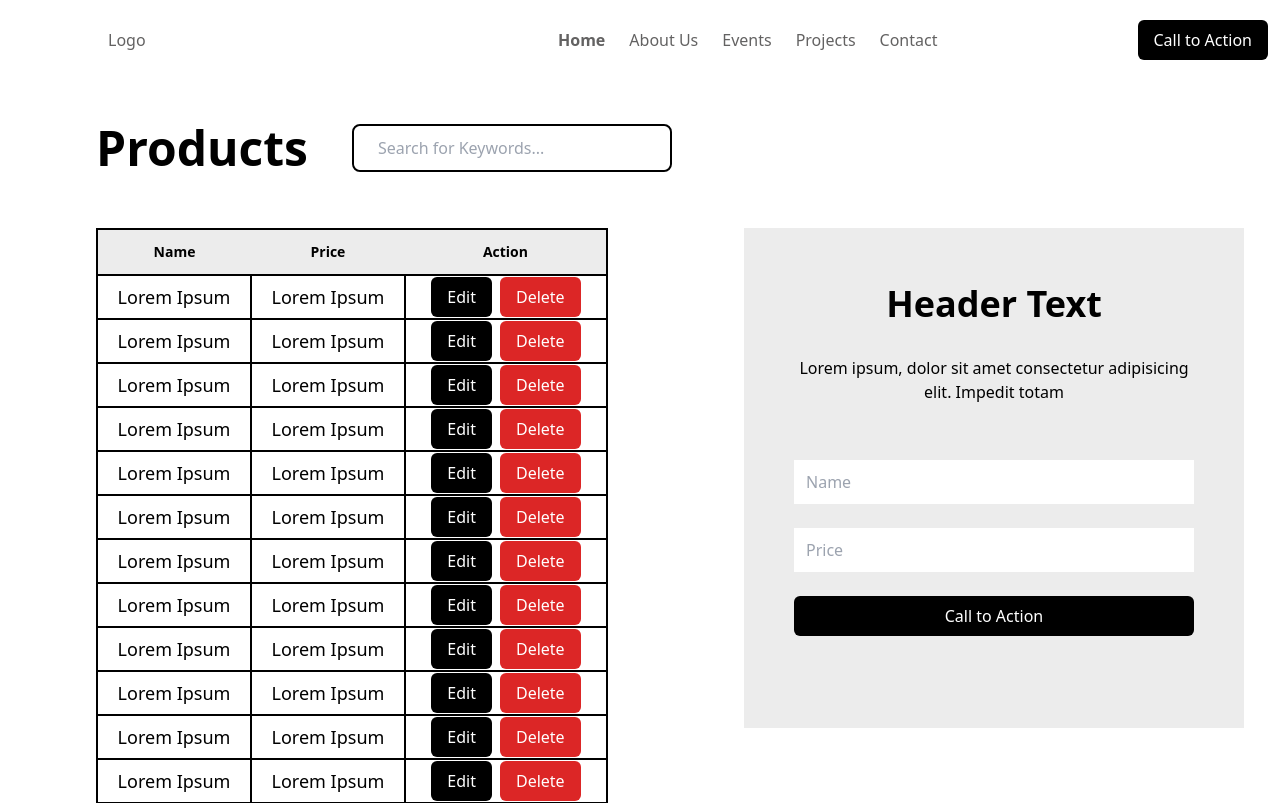
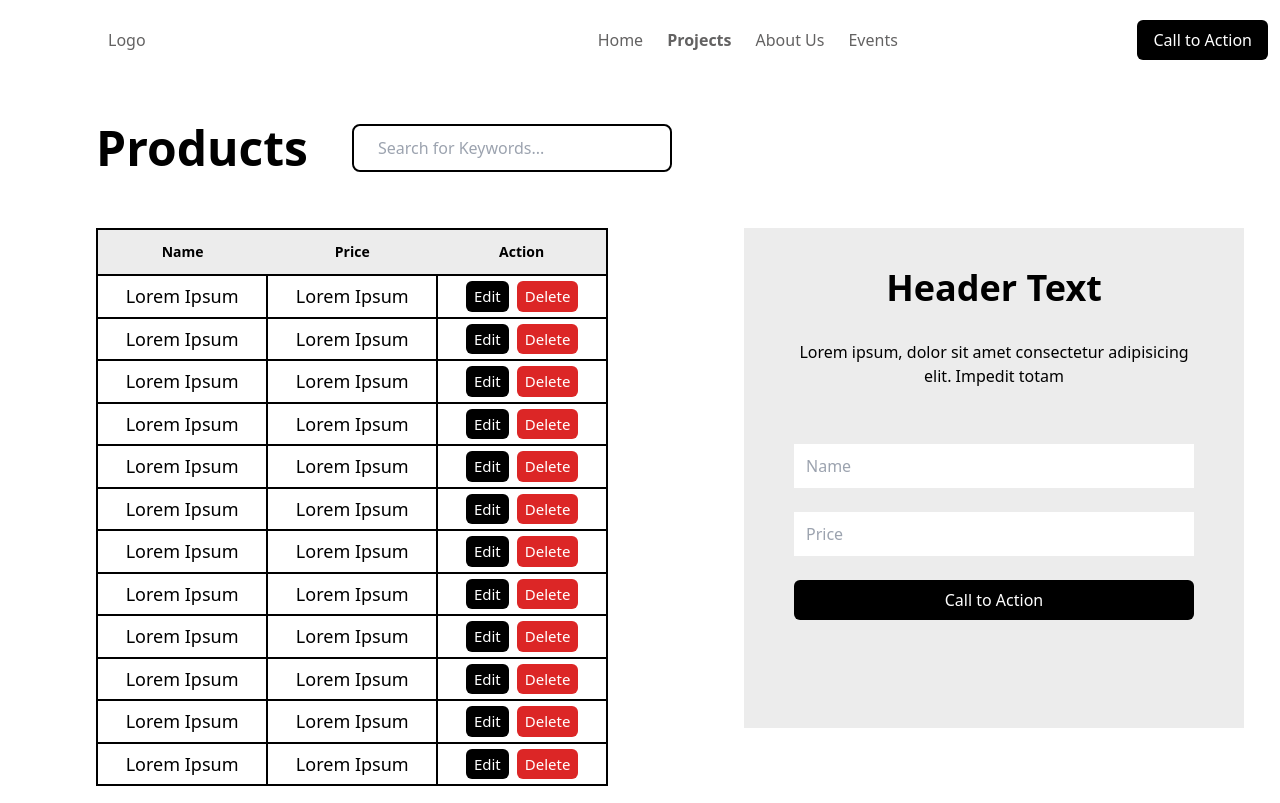
Before and after one commit to daveeedu/crud-test, a React (Create React App) app: page /produt in a window 1280 px wide. Shown: the top 803 px of the page. Built offline with nearby package versions, Linux system fonts and the light colour scheme.

Commit message:
update UI

```diff
--- a/src/components/Button.jsx
+++ b/src/components/Button.jsx
@@ -10,7 +10,7 @@ const withWrapperClass = (WrappedComponent) => {
   };
 };
 
-const Button = ({ value, onClick, children }) => {
+const Button = ({ value, onClick }) => {
   return (
     <button onClick={onClick}>
       {value}
--- a/src/components/InputOne.jsx
+++ b/src/components/InputOne.jsx
@@ -1,4 +1,4 @@
-import React, { useState } from "react";
+import React from "react";
 
 const Input = ({
 	id,
--- a/src/components/TableComp.jsx
+++ b/src/components/TableComp.jsx
@@ -71,12 +71,12 @@ export default function Table({ data, handleDelete, handleEdit }) {
                       <WrappedButton
                         value="Save"
                         onClick={() => handleSaveClick(index)}
-                        wrapperClass="bg-black py-2 text-[var(--c-white-2)] rounded-md px-4 text-center mb-5 md:mb-0 mr-2"
+                        wrapperClass="bg-black py-1 text-[var(--c-white-2)] rounded-md px-2 text-center my-1 md:mb-0 mr-2 text-[15px]"
                       />
                       <WrappedButton
                         value="Cancel"
                         onClick={() => handleCancelClick(index)}
-                        wrapperClass="bg-var(--c-white-2) py-2 px-4 text-black rounded-md border-2 border-black text-center"
+                        wrapperClass="bg-var(--c-white-2) py-1 px-2 text-black rounded-md border-2 border-black text-center text-[13px]"
                       />
                     </>
                   )}
@@ -90,12 +90,12 @@ export default function Table({ data, handleDelete, handleEdit }) {
                             [index]: { ...row },
                           }))
                         }
-                        wrapperClass="bg-black py-2 text-[var(--c-white-2)] rounded-md px-4 text-center mb-5 md:mb-0 mr-2"
+                        wrapperClass="bg-black py-1 text-[var(--c-white-2)] rounded-md px-2 text-center my-1  mr-2 text-[15px]"
                       />
                       <WrappedButton
                         value="Delete"
                         onClick={() => handleDelete(index)}
-                        wrapperClass="bg-red-600 py-2 px-4 text-[var(--c-white-2)] rounded-md text-center"
+                        wrapperClass="bg-red-600 py-1 px-2 text-[var(--c-white-2)] rounded-md text-center my-1 text-[15px]"
                       />
                     </>
                   )}
--- a/src/layout/HomeLayout.jsx
+++ b/src/layout/HomeLayout.jsx
@@ -1,26 +1,33 @@
-import React, { useState } from "react";
+import React, { useState, useEffect } from "react";
 import { Link } from "react-router-dom";
 import { AiOutlineMenu, AiOutlineClose } from "react-icons/ai";
 import config from "../utils/config";
 import WrappedButton from "../components/Button";
+import { useLocation } from 'react-router-dom';
 
 const { routes } = config;
 
 const tabs = [
   { name: "Home", link: routes.home, index: 0 },
-  { name: "About Us", link: "", index: 1 },
-  { name: "Events", link: "", index: 2 },
-  { name: "Projects", link: routes.product, index: 3 },
-  { name: "Contact", link: "", index: 4 },
+  { name: "Projects", link: routes.product, index: 1 },
+  { name: "About Us", link: "", index: 2 },
+  { name: "Events", link: "", index: 3 },
+
 ];
 
 const HomeLayout = ({ children }) => {
   const [showMenu, setShowMenu] = useState(false);
   const [activeTab, setActiveTab] = useState(0);
+  const location = useLocation();
 
   const handleToggleMenu = (toggle) => {
     setShowMenu(toggle !== undefined ? toggle : !showMenu);
   };
+
+  useEffect(() => {
+    const currentTab = tabs.find((tab) => tab.link === location.pathname);
+    setActiveTab(currentTab?.index || 0);
+  }, [location.pathname]);
 
   const handleTabClick = (index) => {
     setActiveTab(index);
--- a/src/pages/products/Index.jsx
+++ b/src/pages/products/Index.jsx
@@ -43,8 +43,8 @@ const ProductsPage = () => {
               handleEdit: handleEdit
             }}
           />
-          <div className='md:w-[500px] w-[95%] m-auto h-[500px] bg-[var(--cc-grey-1)] md:mt-14'>
-            <h1 className='text-center mt-14 mb-8 font-bold text-4xl'>Header Text</h1>
+          <form className='md:w-[500px] w-[95%] m-auto h-[500px] bg-[var(--cc-grey-1)] mt-14'>
+            <h1 className='text-center pt-10 mb-8 font-bold text-4xl'>Header Text</h1>
             <p className='text-center mb-14 w-[80%] m-auto'>Lorem ipsum, dolor sit amet consectetur adipisicing elit. Impedit totam </p>
             <Input {...{
               placeholder: "Name",
@@ -64,7 +64,7 @@ const ProductsPage = () => {
            wrapperClass="bg-black py-2 px-4 text-[var(--c-white-2)] rounded-md w-[80%] m-auto text-center"
           />
 
-          </div>
+          </form>
         </div>
 
     </HomeLayout>
```
